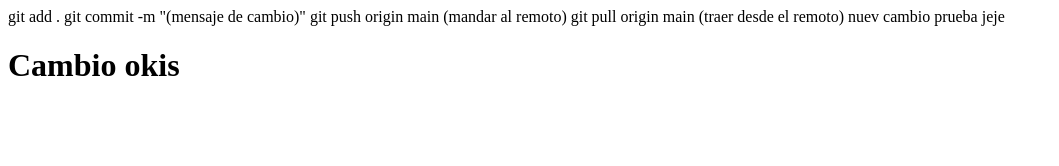
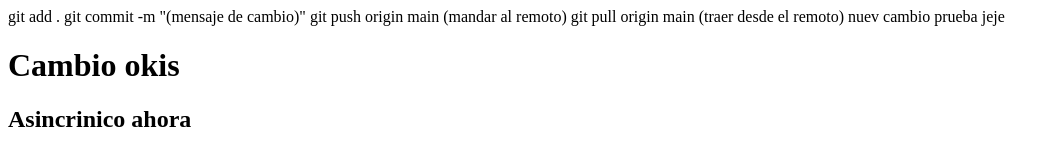
Before and after one commit to ExDiego/proyecto14, a plain HTML site: page index.html in a window 1280 px wide. Shown: the whole page, without its empty margins (0-1059 px from the left). Drawn offline with Linux system fonts and the light colour scheme.

```diff
--- a/index.html
+++ b/index.html
@@ -13,5 +13,6 @@
 
     nuev cambio prueba jeje
     <h1>Cambio okis</h1>
+    <h2>Asincrinico ahora</h2>
 </body>
 </html>
```
